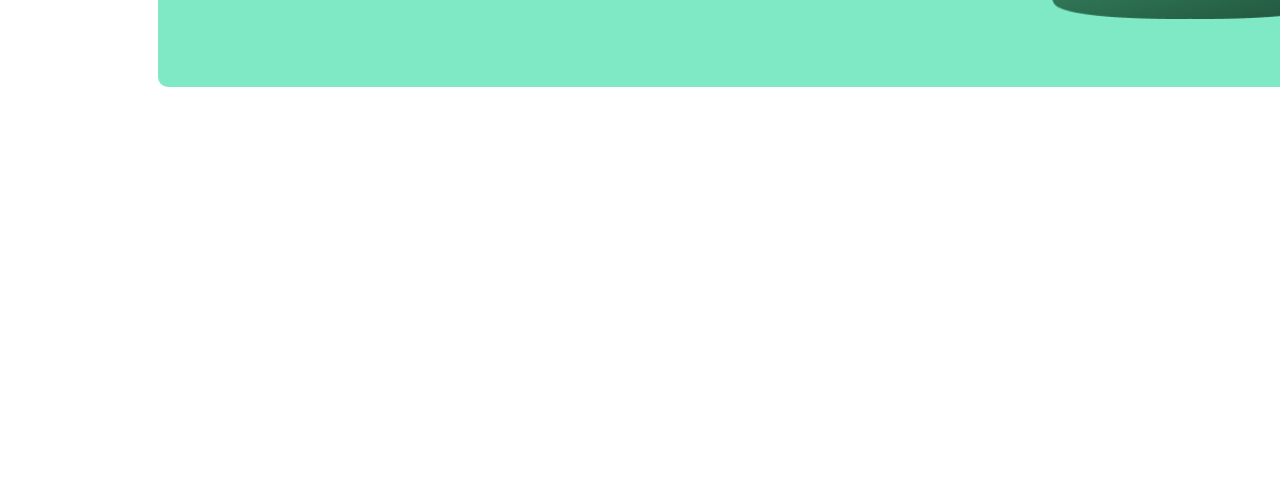
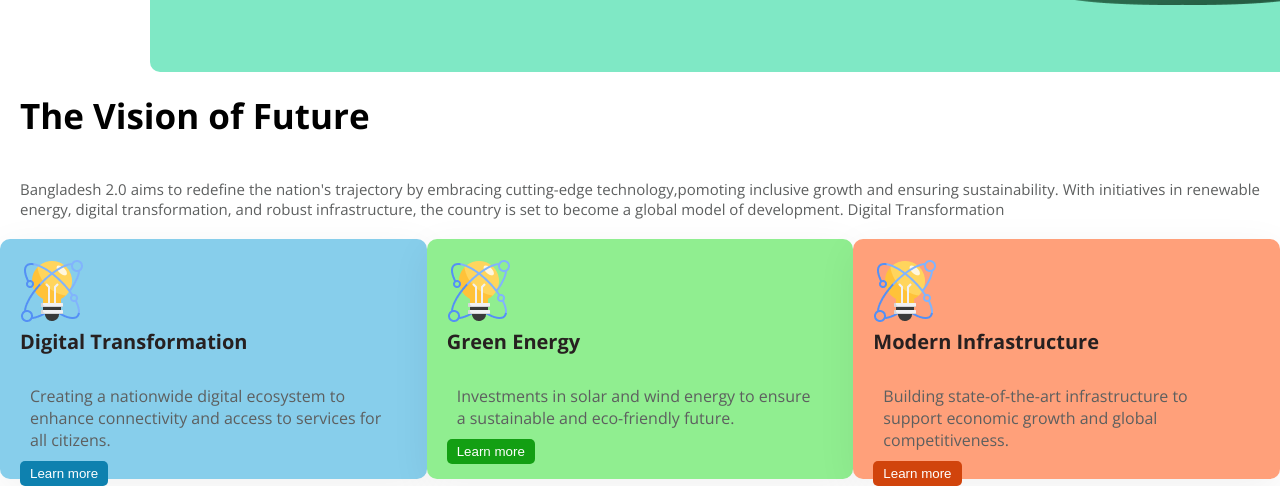
Before and after one commit to jannatulnila/assignment-1, a plain HTML site: page index.html in a window 1280 px wide. Shown: the part 628-1114 px from the top of the page. Before the commit the page ends 800 px from the top, so only its background shows below. Drawn offline with nearby package versions, Linux system fonts and the light colour scheme.

Commit message:
added an about section

```diff
--- a/index.html
+++ b/index.html
@@ -20,7 +20,9 @@
             <div class="banner-content">
             <p class="banner-subtitle dark-2">Bangladesh 2.0</p>
             <h2 class="banner-title">Idea ,innovation,<br> vision and challenges in New Bangladesh</h4>
-             <button class="btn-primary">explore New Bangladesh</button>
+            <div>
+                <button class="btn-primary">explore New Bangladesh</button>
+            </div>
             </div>
         <div>
             <img class="banner-picture" src="assets/hero.png" alt="">
@@ -29,7 +31,42 @@
     </section>
     </header>
     <main>
+        <section class="about">
+            <div class="about.items">
+               <h1 class="section-title">The Vision of Future</h1>
+               <p class="section-description dark-3">Bangladesh 2.0 aims to redefine the nation's trajectory by embracing cutting-edge technology,pomoting inclusive growth and ensuring sustainability. With initiatives in renewable energy, digital transformation, and robust infrastructure, the country is set to become a global model of development.
+                    Digital Transformation</p>
 
+                <div class="about-container ">
+                    <div class="about-items bg-1">
+                    <img src="assets/card-icon.png" alt="">
+                    <h2 class="about-title">Digital Transformation</h2>
+                    <p class="about-description">Creating a nationwide digital ecosystem to enhance connectivity and access to services for all citizens.</p>
+                    <button class="btn btn-bg-1">Learn more</button>
+
+                </div>
+
+                <div class="about-items bg-2">
+                    <img src="assets/card-icon.png" alt="">
+                    <h2 class="about-title">Green Energy</h2>
+                    <p class="about-description">Investments in solar and wind energy to ensure a sustainable and eco-friendly future.</p>
+                    <button class="btn btn-bg-2">Learn more</button>
+
+                </div>
+
+                <div class="about-items bg-3">
+                    <img src="assets/card-icon.png" alt="">
+                    <h2 class="about-title">Modern Infrastructure</h2>
+                    <p class="about-description">Building state-of-the-art infrastructure to support economic growth and global competitiveness.</p>
+
+                    <button class="btn btn-bg-3">Learn more</button>
+
+                </div>
+            </div>
+
+            </div>
+
+        </section>
     </main>
     <footer>
 
--- a/styles/styles.css
+++ b/styles/styles.css
@@ -6,17 +6,20 @@
     font-variation-settings:
       "wdth" 100;
   }
+  *{
+    padding: 0;
+    margin: 0;
+  }
   .btn-primary {
-    background-color:rgb(6, 81, 6) ;
+    background-color:rgb(6, 81, 6);
     font-weight: 600px;
     align-items: center;
     color: white;
-    width: 260px;
-    height: 50px;
+
     padding: 5px 10px;
     border-radius: 5px;
     border: none;
-    cursor: pointer;;
+    cursor: pointer;
   }
 nav {
     display: flex;
@@ -33,6 +36,9 @@ nav {
 }
 .dark-2 {
     color: rgb(142, 160, 160);
+}
+.dark-3 {
+    color: rgb(93, 95, 95)
 }
 .banner {
     background-color:  rgb(127, 232, 197);;
@@ -70,3 +76,79 @@ nav {
 .banner-picture {
     width: 500px;
 }
+
+
+.section-title {
+    font-size: 35px;
+    text-align: justify;
+    margin: 0 auto;
+    padding: 20px;
+}
+.section-description {
+    font-size: 15px;
+    text-align: justify;
+    padding: 20px;
+
+
+
+
+}
+.about-container {
+    display: flex;
+    justify-content: space-around;
+
+
+
+}
+.about-items {
+
+    align-items: justify;
+    padding: 20px;
+    border-radius: 10px;
+    box-shadow: 0px 10px 40px 0px rgba(0, 0, 0, 0.06);
+    width: 450px;
+    height: 200px;
+
+}
+.about-title {
+    font-size: 20px;
+    font-weight: bold;
+    color: rgb(39, 32, 32);
+    margin-bottom: 30px;
+}
+.about-description {
+    font-size: 16px;
+    color: rgb(93, 95, 95);
+    margin: 10px;
+
+
+}
+.btn {
+    background-color: rgb(14, 129, 175);
+    font-weight: 600px;
+    align-items: center;
+    color: white;
+    padding: 5px 10px;
+    border-radius: 5px;
+    border: none;
+    cursor: pointer;
+}
+.bg-1{
+    background-color: skyblue;
+}
+
+ .bg-2 {
+    background-color: lightgreen;
+ }
+.bg-3 {
+    background-color: lightsalmon;
+}
+.btn-bg-1 {
+    background-color: rgb(14, 129, 175);
+}
+.btn-bg-2 {
+    background-color: rgb(19, 159, 19);
+}
+.btn-bg-3 {
+    background-color: rgb(209, 68, 12);
+}
```
